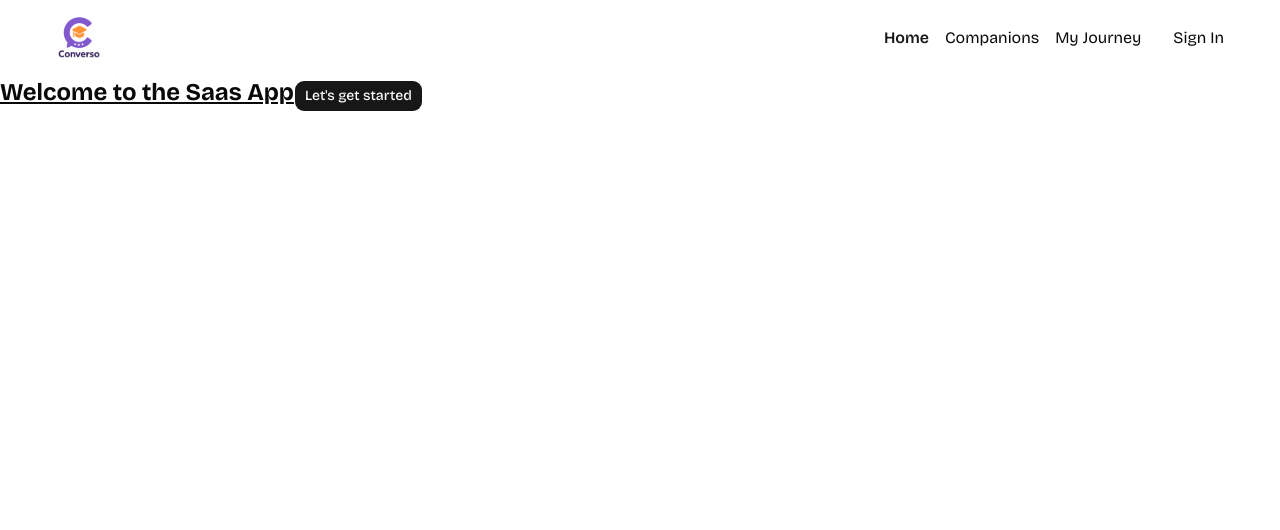
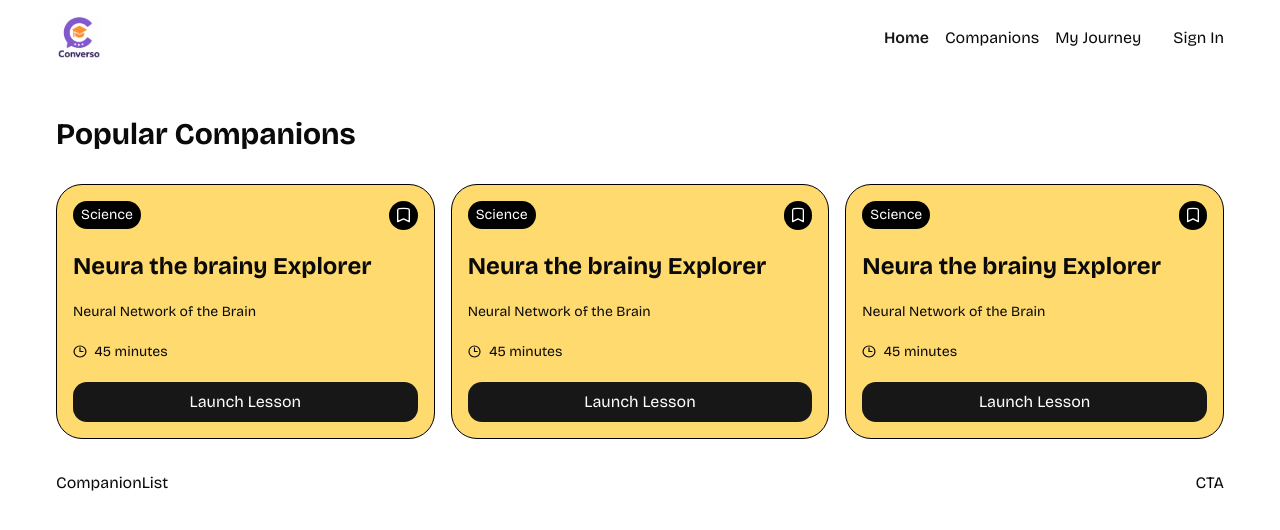
Before and after one commit to Sakib669/saas-app, a Next.js app: page / in a window 1280 px wide. Shown: the top 530 px of the page. Built offline with nearby package versions, Linux system fonts and the light colour scheme.

Commit message:
semi added homepage

```diff
--- a/src/app/page.tsx
+++ b/src/app/page.tsx
@@ -1,17 +1,47 @@
-import { Button } from '@/components/ui/button'
-import React from 'react'
+import CompanionCard from "@/components/CompanionCard";
+import CompanionList from "@/components/CompanionList";
+import CTA from "@/components/CTA";
+import { Button } from "@/components/ui/button";
+import React from "react";
 
 const Page = () => {
   return (
-    <div>
-      <h1 className="text-2xl underline">
-        Welcome to the Saas App
-        <Button className=''>
-            Let's get started
-        </Button>
-      </h1>
-    </div>
-  )
-}
+    <main>
+      <h1>Popular Companions</h1>
 
-export default Page
+      <section className="home-section">
+        <CompanionCard
+          id="123"
+          name="Neura the brainy Explorer"
+          topic="Neural Network of the Brain"
+          subject="science"
+          duration={45}
+          color="#ffda6e"
+        />
+        <CompanionCard
+          id="123"
+          name="Neura the brainy Explorer"
+          topic="Neural Network of the Brain"
+          subject="science"
+          duration={45}
+          color="#ffda6e"
+        />
+        <CompanionCard
+          id="123"
+          name="Neura the brainy Explorer"
+          topic="Neural Network of the Brain"
+          subject="science"
+          duration={45}
+          color="#ffda6e"
+        />
+      </section>
+
+      <section className="home-section">
+        <CompanionList />
+        <CTA />
+      </section>
+    </main>
+  );
+};
+
+export default Page;
--- /dev/null
+++ b/src/components/CTA.tsx
@@ -0,0 +1,13 @@
+interface Props {
+
+}
+
+const CTA = ({}: Props) => {
+  return (
+    <div>
+      CTA
+    </div>
+  );
+};
+
+export default CTA;
--- /dev/null
+++ b/src/components/CompanionCard.tsx
@@ -0,0 +1,55 @@
+import Image from "next/image";
+import Link from "next/link";
+
+interface Props {
+  id: string;
+  name: string;
+  topic: string;
+  subject: string;
+  duration: number;
+  color: string;
+}
+
+const CompanionCard = ({
+  id,
+  name,
+  topic,
+  subject,
+  duration,
+  color,
+}: Props) => {
+  return (
+    <article className="companion-card" style={{ backgroundColor: color }}>
+      <div className="flex justify-between items-center">
+        <div className="subject-badge">{subject}</div>
+        <button className="companion-bookmark">
+          <Image
+            src={"/icons/bookmark.svg"}
+            alt="bookmark"
+            width={12.5}
+            height={15}
+          />
+        </button>
+      </div>
+
+      <h2 className="text-2xl font-bold">{name}</h2>
+      <p className="text-sm">{topic}</p>
+      <div className="flex items-center gap-2">
+        <Image
+          src={"/icons/clock.svg"}
+          alt="duration"
+          width={13.5}
+          height={13.5}
+        />
+        <p className="text-sm">{duration} minutes</p>
+      </div>
+      <Link href={`/companions/${id}`} className="w-full">
+        <button className="btn-primary w-full justify-center">
+          Launch Lesson
+        </button>
+      </Link>
+    </article>
+  );
+};
+
+export default CompanionCard;
--- /dev/null
+++ b/src/components/CompanionList.tsx
@@ -0,0 +1,13 @@
+interface Props {
+
+}
+
+const CompanionList = ({}: Props) => {
+  return (
+    <div>
+      CompanionList
+    </div>
+  );
+};
+
+export default CompanionList;
```
Also changed, not shown: src/app/my-journey/page.tsx (renamed from src/app/my-jouney/page.tsx).
